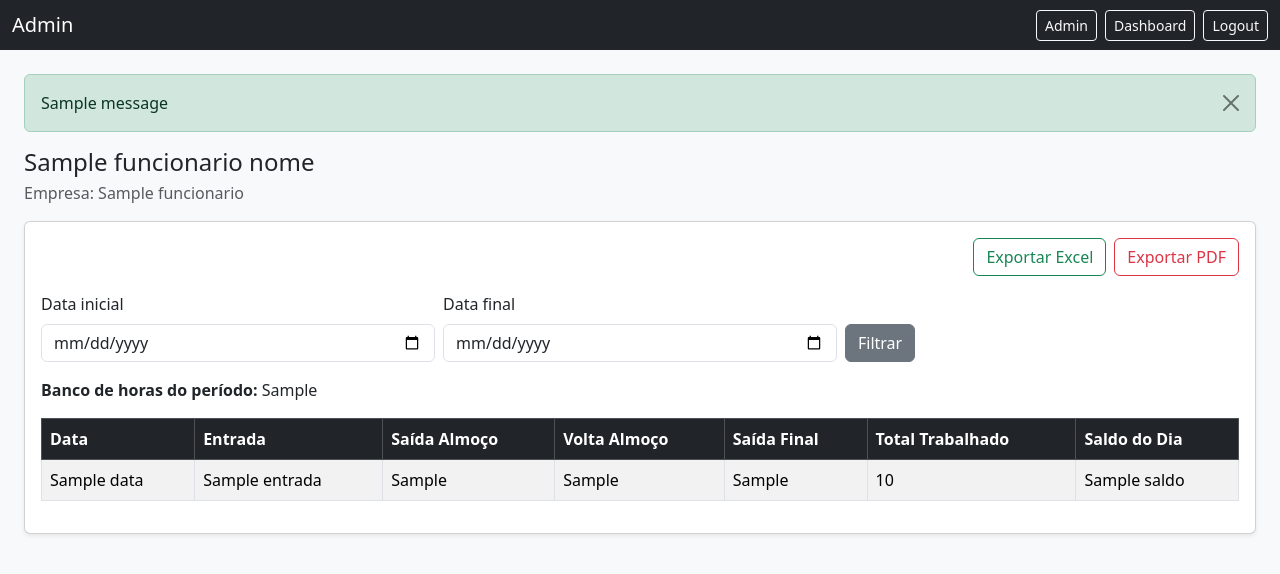
After one commit to prismotta/sistema-ponto-python, a Flask app: template web/templates/admin_funcionario.html in a window 1280 px wide. The commit adds this page. Shown: the top 574 px of the page. Run offline with Flask 3, Linux system fonts and the light colour scheme; the template is opened without the code that fills it: most values are stand-ins (such as "Sample title", 1, 10 or a date in 2020); one stand-in notice (Sample message) is shown; some libraries are stand-ins or nearby versions.

Commit message:
feat: adiciona modo admin para empresas

```diff
--- a/web/app.py
+++ b/web/app.py
@@ -116,7 +116,8 @@ def criar_banco() -> None:
                 nome_funcionario TEXT,
                 nome_exibicao TEXT,
                 nome_empresa TEXT,
-                horas_diarias_esperadas_min INTEGER
+                horas_diarias_esperadas_min INTEGER,
+                role TEXT NOT NULL DEFAULT 'user'
             )
         """)
         cursor.execute("""
@@ -140,6 +141,7 @@ def criar_banco() -> None:
         cursor.execute("ALTER TABLE usuarios ADD COLUMN IF NOT EXISTS nome_exibicao TEXT")
         cursor.execute("ALTER TABLE usuarios ADD COLUMN IF NOT EXISTS nome_empresa TEXT")
         cursor.execute("ALTER TABLE usuarios ADD COLUMN IF NOT EXISTS horas_diarias_esperadas_min INTEGER")
+        cursor.execute("ALTER TABLE usuarios ADD COLUMN IF NOT EXISTS role TEXT NOT NULL DEFAULT 'user'")
     else:
         cursor.execute("""
             CREATE TABLE IF NOT EXISTS usuarios (
@@ -149,7 +151,8 @@ def criar_banco() -> None:
                 nome_funcionario TEXT,
                 nome_exibicao TEXT,
                 nome_empresa TEXT,
-                horas_diarias_esperadas_min INTEGER
+                horas_diarias_esperadas_min INTEGER,
+                role TEXT NOT NULL DEFAULT 'user'
             )
         """)
         cursor.execute("""
@@ -186,6 +189,7 @@ def criar_banco() -> None:
             ("nome_exibicao", "TEXT"),
             ("nome_empresa", "TEXT"),
             ("horas_diarias_esperadas_min", "INTEGER"),
+            ("role", "TEXT NOT NULL DEFAULT 'user'"),
         ):
             if coluna not in colunas_usuarios:
                 try:
@@ -235,6 +239,11 @@ def usuario_logado() -> bool:
     Verifica se existe usuário autenticado na sessão.
     """
     return "user_id" in session
+
+
+def usuario_atual_id() -> Optional[int]:
+    user_id = session.get("user_id")
+    return int(user_id) if user_id is not None else None
 
 
 def api_erro(mensagem: str, status_code: int = 400):
@@ -288,6 +297,66 @@ def obter_perfil_usuario(user_id: int) -> Dict[str, Any]:
         return {"nome_funcionario": None, "nome_exibicao": None, "nome_empresa": None, "horas_diarias_esperadas_min": None}
 
     return {"nome_funcionario": row[0], "nome_exibicao": row[1], "nome_empresa": row[2], "horas_diarias_esperadas_min": row[3]}
+
+
+def obter_usuario(user_id: int) -> Optional[Dict[str, Any]]:
+    conn = conectar()
+    cursor = conn.cursor()
+    cursor.execute(
+        sql("""
+            SELECT id, username, nome_funcionario, nome_exibicao, nome_empresa, horas_diarias_esperadas_min, role
+            FROM usuarios
+            WHERE id=?
+        """),
+        (user_id,),
+    )
+    row = cursor.fetchone()
+    conn.close()
+
+    if not row:
+        return None
+
+    return {
+        "id": row[0],
+        "username": row[1],
+        "nome_funcionario": row[2],
+        "nome_exibicao": row[3],
+        "nome_empresa": row[4],
+        "horas_diarias_esperadas_min": row[5],
+        "role": row[6] or "user",
+    }
+
+
+def usuario_eh_admin(user_id: Optional[int] = None) -> bool:
+    alvo_id = user_id if user_id is not None else usuario_atual_id()
+    if alvo_id is None:
+        return False
+    usuario = obter_usuario(alvo_id)
+    return bool(usuario and usuario.get("role") == "admin")
+
+
+def empresa_normalizada(usuario: Optional[Dict[str, Any]]) -> str:
+    if not usuario:
+        return ""
+    return (usuario.get("nome_empresa") or "").strip()
+
+
+def nome_usuario_para_exibicao(usuario: Dict[str, Any]) -> str:
+    nome_exibicao = (usuario.get("nome_exibicao") or "").strip()
+    nome_funcionario = (usuario.get("nome_funcionario") or "").strip()
+    username = (usuario.get("username") or "").strip()
+    return nome_exibicao or nome_funcionario or username or "nÃ£o informado"
+
+
+def admin_pode_acessar_funcionario(admin_id: int, funcionario_id: int) -> bool:
+    admin = obter_usuario(admin_id)
+    funcionario = obter_usuario(funcionario_id)
+    if not admin or not funcionario:
+        return False
+    if admin.get("role") != "admin" or funcionario.get("role") != "user":
+        return False
+    empresa_admin = empresa_normalizada(admin)
+    return bool(empresa_admin) and empresa_admin == empresa_normalizada(funcionario)
 
 
 def primeiro_nome(nome: Optional[str]) -> Optional[str]:
@@ -570,6 +639,81 @@ def calcular_total_registro(registro: Tuple[Any, ...]) -> timedelta:
     return total
 
 
+def buscar_registros_usuario(user_id: int, data_inicio: Optional[str] = None, data_fim: Optional[str] = None) -> list[Tuple[Any, ...]]:
+    conn = conectar()
+    cursor = conn.cursor()
+    sql_query, params_extra = aplicar_filtro_periodo_sql(
+        """
+            SELECT id, user_id, data, entrada_manha, saida_almoco, volta_almoco, saida_final
+            FROM registros
+            WHERE user_id=?
+        """,
+        data_inicio,
+        data_fim,
+    )
+    sql_query += "\n            ORDER BY data DESC, id DESC"
+    cursor.execute(sql(sql_query), (user_id,) + params_extra)
+    registros = cursor.fetchall()
+    conn.close()
+    return registros
+
+
+def calcular_banco_registros(registros_db: list[Tuple[Any, ...]], esperado_min: int) -> timedelta:
+    banco = timedelta()
+    for registro in registros_db:
+        if not parse_hora(registro[6]):
+            continue
+        saldo = calcular_saldo_dia(calcular_total_registro(registro), esperado_min)
+        if saldo is not None:
+            banco += saldo
+    return banco
+
+
+def montar_registros_para_tabela(registros_db: list[Tuple[Any, ...]], esperado_min: int) -> list[Dict[str, Any]]:
+    registros = []
+    for registro in registros_db:
+        total_linha = calcular_total_registro(registro)
+        em_aberto = not bool(parse_hora(registro[6]))
+        saldo_delta = None if em_aberto else calcular_saldo_dia(total_linha, esperado_min)
+        saldo_str = "em aberto" if em_aberto else (formatar_horas_minutos(saldo_delta) if saldo_delta is not None else "-")
+        saldo_css = ""
+        if em_aberto:
+            saldo_css = "text-muted"
+        elif saldo_delta is not None:
+            saldo_min = int(round(saldo_delta.total_seconds() / 60))
+            if saldo_min > 0:
+                saldo_css = "text-success"
+            elif saldo_min < 0:
+                saldo_css = "text-danger"
+            else:
+                saldo_css = "text-secondary"
+
+        registros.append(
+            {
+                "id": registro[0],
+                "data": registro[2],
+                "entrada": registro[3],
+                "saida_almoco": registro[4],
+                "volta_almoco": registro[5],
+                "saida_final": registro[6],
+                "total": total_linha,
+                "saldo": saldo_str,
+                "saldo_css": saldo_css,
+            }
+        )
+    return registros
+
+
+def periodo_para_texto(data_inicio: Optional[str], data_fim: Optional[str], prefixo: str = "PerÃ­odo") -> str:
+    if data_inicio and data_fim:
+        return f"{prefixo}: {datetime.strptime(data_inicio, '%Y-%m-%d').strftime('%d/%m/%Y')} atÃ© {datetime.strptime(data_fim, '%Y-%m-%d').strftime('%d/%m/%Y')}"
+    if data_inicio:
+        return f"{prefixo}: a partir de {datetime.strptime(data_inicio, '%Y-%m-%d').strftime('%d/%m/%Y')}"
+    if data_fim:
+        return f"{prefixo}: atÃ© {datetime.strptime(data_fim, '%Y-%m-%d').strftime('%d/%m/%Y')}"
+    return f"{prefixo}: todos os registros"
+
+
 # ==========================================================
 # ROTAS
 # ==========================================================
@@ -585,6 +729,11 @@ def garantir_banco():
             return
         criar_banco()
         _db_init_done = True
+
+
+@app.context_processor
+def contexto_usuario():
+    return {"usuario_admin": usuario_eh_admin()}
 
 
 @app.route("/", methods=["GET", "POST"])
@@ -849,6 +998,227 @@ def dashboard():
         saldo_hoje_status=saldo_hoje_str,
         botao_ponto_texto=botao_ponto_texto,
     )
+
+
+@app.route("/admin")
+def admin_dashboard():
+    if not usuario_logado():
+        return redirect("/")
+    admin_id = session["user_id"]
+    admin = obter_usuario(admin_id)
+    if not admin or admin.get("role") != "admin":
+        flash_erro("Acesso restrito a administradores.")
+        return redirect("/dashboard")
+
+    empresa_admin = empresa_normalizada(admin)
+    conn = conectar()
+    cursor = conn.cursor()
+    cursor.execute(
+        sql("""
+            SELECT id, username, nome_funcionario, nome_exibicao, nome_empresa, horas_diarias_esperadas_min, role
+            FROM usuarios
+            WHERE role='user' AND COALESCE(nome_empresa, '')=?
+            ORDER BY COALESCE(nome_funcionario, username), username
+        """),
+        (empresa_admin,),
+    )
+    funcionarios_db = cursor.fetchall()
+    conn.close()
+
+    mes_inicio, mes_fim = limites_mes_atual_iso()
+    funcionarios = []
+    for row in funcionarios_db:
+        funcionario = {
+            "id": row[0],
+            "username": row[1],
+            "nome_funcionario": row[2],
+            "nome_exibicao": row[3],
+            "nome_empresa": row[4],
+            "horas_diarias_esperadas_min": row[5],
+            "role": row[6] or "user",
+        }
+        esperado_min = funcionario.get("horas_diarias_esperadas_min") or 8 * 60
+        registros_mes = buscar_registros_usuario(funcionario["id"], mes_inicio, mes_fim)
+        todos_registros = buscar_registros_usuario(funcionario["id"])
+        funcionarios.append(
+            {
+                "id": funcionario["id"],
+                "nome": nome_usuario_para_exibicao(funcionario),
+                "empresa": empresa_normalizada(funcionario) or "-",
+                "total_registros": len(todos_registros),
+                "banco_mes_atual": formatar_banco_horas(calcular_banco_registros(registros_mes, esperado_min)),
+            }
+        )
+
+    return render_template(
+        "admin.html",
+        funcionarios=funcionarios,
+        empresa_admin=empresa_admin or "-",
+    )
+
+
+@app.route("/admin/funcionarios/<int:funcionario_id>")
+def admin_funcionario(funcionario_id: int):
+    if not usuario_logado():
+        return redirect("/")
+    admin_id = session["user_id"]
+    if not admin_pode_acessar_funcionario(admin_id, funcionario_id):
+        flash_erro("FuncionÃ¡rio nÃ£o encontrado para esta empresa.")
+        return redirect("/admin" if usuario_eh_admin(admin_id) else "/dashboard")
+
+    data_inicio_raw = request.args.get("data_inicio")
+    data_fim_raw = request.args.get("data_fim")
+    data_inicio, data_fim, erro_periodo = validar_periodo(data_inicio_raw, data_fim_raw)
+    if erro_periodo:
+        flash_erro(erro_periodo)
+        qs = ""
+        if data_inicio_raw or data_fim_raw:
+            qs = f"?data_inicio={data_inicio_raw or ''}&data_fim={data_fim_raw or ''}"
+        return redirect(f"/admin/funcionarios/{funcionario_id}" + qs)
+
+    funcionario = obter_usuario(funcionario_id)
+    if not funcionario:
+        flash_erro("FuncionÃ¡rio nÃ£o encontrado.")
+        return redirect("/admin")
+
+    esperado_min = funcionario.get("horas_diarias_esperadas_min") or 8 * 60
+    registros_db = buscar_registros_usuario(funcionario_id, data_inicio, data_fim)
+    registros = montar_registros_para_tabela(registros_db, esperado_min)
+
+    return render_template(
+        "admin_funcionario.html",
+        funcionario=funcionario,
+        funcionario_nome=nome_usuario_para_exibicao(funcionario),
+        registros=registros,
+        data_inicio=data_inicio or "",
+        data_fim=data_fim or "",
+        banco_periodo=formatar_banco_horas(calcular_banco_registros(registros_db, esperado_min)),
+    )
+
+
+@app.route("/admin/funcionarios/<int:funcionario_id>/export/excel")
+def admin_export_excel(funcionario_id: int):
+    if not usuario_logado():
+        return redirect("/")
+    admin_id = session["user_id"]
+    if not admin_pode_acessar_funcionario(admin_id, funcionario_id):
+        flash_erro("FuncionÃ¡rio nÃ£o encontrado para esta empresa.")
+        return redirect("/admin" if usuario_eh_admin(admin_id) else "/dashboard")
+
+    data_inicio_raw = request.args.get("data_inicio")
+    data_fim_raw = request.args.get("data_fim")
+    data_inicio, data_fim, erro_periodo = validar_periodo(data_inicio_raw, data_fim_raw)
+    destino = f"/admin/funcionarios/{funcionario_id}"
+    if erro_periodo:
+        flash_erro(erro_periodo)
+        return redirect(destino)
+
+    funcionario = obter_usuario(funcionario_id)
+    if not funcionario:
+        flash_erro("FuncionÃ¡rio nÃ£o encontrado.")
+        return redirect("/admin")
+
+    esperado_min = funcionario.get("horas_diarias_esperadas_min") or 8 * 60
+    registros_db = buscar_registros_usuario(funcionario_id, data_inicio, data_fim)
+    if not registros_db:
+        flash_aviso("NÃ£o hÃ¡ registros no perÃ­odo selecionado para exportar.")
+        return redirect(destino)
+
+    wb = Workbook()
+    ws = wb.active
+    ws.title = "Registros"
+    ws.append([periodo_para_texto(data_inicio, data_fim)])
+    ws.append([f"FuncionÃ¡rio: {nome_usuario_para_exibicao(funcionario)}"])
+    ws.append([f"Empresa: {empresa_normalizada(funcionario) or '-'}"])
+    ws.append([])
+    headers = ["Data", "Entrada", "SaÃ­da AlmoÃ§o", "Volta AlmoÃ§o", "SaÃ­da Final", "Total Trabalhado", "Saldo do Dia"]
+    ws.append(headers)
+
+    for cell in ws[5]:
+        cell.font = Font(bold=True)
+
+    for registro in registros_db:
+        total_linha = calcular_total_registro(registro)
+        em_aberto = not bool(parse_hora(registro[6]))
+        saldo_delta = None if em_aberto else calcular_saldo_dia(total_linha, esperado_min)
+        saldo_str = "em aberto" if em_aberto else (formatar_horas_minutos(saldo_delta) if saldo_delta is not None else "-")
+        ws.append([registro[2], registro[3] or "", registro[4] or "", registro[5] or "", registro[6] or "", formatar_duracao_sem_sinal(total_linha), saldo_str])
+
+    ws.freeze_panes = "A6"
+    for col_idx, _ in enumerate(headers, start=1):
+        max_len = 0
+        for row in ws.iter_rows(min_col=col_idx, max_col=col_idx, values_only=True):
+            value = row[0]
+            if value is not None:
+                max_len = max(max_len, len(str(value)))
+        ws.column_dimensions[get_column_letter(col_idx)].width = min(max_len + 2, 40)
+
+    output = BytesIO()
+    wb.save(output)
+    output.seek(0)
+    return send_file(
+        output,
+        as_attachment=True,
+        download_name=f"registros_ponto_funcionario_{funcionario_id}.xlsx",
+        mimetype="application/vnd.openxmlformats-officedocument.spreadsheetml.sheet",
+    )
+
+
+@app.route("/admin/funcionarios/<int:funcionario_id>/export/pdf")
+def admin_export_pdf(funcionario_id: int):
+    if not usuario_logado():
+        return redirect("/")
+    admin_id = session["user_id"]
+    if not admin_pode_acessar_funcionario(admin_id, funcionario_id):
+        flash_erro("FuncionÃ¡rio nÃ£o encontrado para esta empresa.")
+        return redirect("/admin" if usuario_eh_admin(admin_id) else "/dashboard")
+
+    data_inicio_raw = request.args.get("data_inicio")
+    data_fim_raw = request.args.get("data_fim")
+    data_inicio, data_fim, erro_periodo = validar_periodo(data_inicio_raw, data_fim_raw)
+    destino = f"/admin/funcionarios/{funcionario_id}"
+    if erro_periodo:
+        flash_erro(erro_periodo)
+        return redirect(destino)
+
+    funcionario = obter_usuario(funcionario_id)
+    if not funcionario:
+        flash_erro("FuncionÃ¡rio nÃ£o encontrado.")
+        return redirect("/admin")
+
+    esperado_min = funcionario.get("horas_diarias_esperadas_min") or 8 * 60
+    registros_db = buscar_registros_usuario(funcionario_id, data_inicio, data_fim)
+    if not registros_db:
+        flash_aviso("NÃ£o hÃ¡ registros no perÃ­odo selecionado para exportar.")
+        return redirect(destino)
+
+    buffer = BytesIO()
+    doc = SimpleDocTemplate(buffer, pagesize=A4, topMargin=18 * mm, bottomMargin=18 * mm, leftMargin=16 * mm, rightMargin=16 * mm, pageCompression=0, title="RelatÃ³rio de Ponto")
+    styles = getSampleStyleSheet()
+    styles.add(ParagraphStyle(name="TitleCenter", parent=styles["Title"], alignment=TA_CENTER))
+    story = [
+        Paragraph("RelatÃ³rio de Ponto", styles["TitleCenter"]),
+        Spacer(1, 4 * mm),
+        Paragraph(f"<b>FuncionÃ¡rio:</b> {nome_usuario_para_exibicao(funcionario)}", styles["Normal"]),
+        Paragraph(f"<b>Empresa:</b> {empresa_normalizada(funcionario) or '-'}", styles["Normal"]),
+        Paragraph(f"<b>{periodo_para_texto(data_inicio, data_fim)}</b>", styles["Normal"]),
+        Spacer(1, 5 * mm),
+    ]
+    data_table = [["Data", "Entrada", "SaÃ­da AlmoÃ§o", "Volta AlmoÃ§o", "SaÃ­da Final", "Total", "Saldo"]]
+    for registro in registros_db:
+        total_linha = calcular_total_registro(registro)
+        em_aberto = not bool(parse_hora(registro[6]))
+        saldo_delta = None if em_aberto else calcular_saldo_dia(total_linha, esperado_min)
+        saldo_str = "em aberto" if em_aberto else (formatar_horas_minutos(saldo_delta) if saldo_delta is not None else "-")
+        data_table.append([registro[2], registro[3] or "", registro[4] or "", registro[5] or "", registro[6] or "", formatar_duracao_sem_sinal(total_linha), saldo_str])
+
+    table = Table(data_table, repeatRows=1)
+    table.setStyle(TableStyle([("BACKGROUND", (0, 0), (-1, 0), colors.HexColor("#1f2937")), ("TEXTCOLOR", (0, 0), (-1, 0), colors.white), ("GRID", (0, 0), (-1, -1), 0.25, colors.HexColor("#cbd5e1")), ("FONTSIZE", (0, 0), (-1, -1), 8)]))
+    story.append(table)
+    doc.build(story)
+
+    buffer.seek(0)
+    return send_file(buffer, as_attachment=True, download_name=f"registros_ponto_funcionario_{funcionario_id}.pdf", mimetype="application/pdf")
 
 
 @app.route("/perfil", methods=["GET", "POST"])
--- /dev/null
+++ b/web/templates/admin_funcionario.html
@@ -0,0 +1,107 @@
+<!DOCTYPE html>
+<html lang="pt-br">
+<head>
+    <meta charset="UTF-8">
+    <meta name="viewport" content="width=device-width, initial-scale=1">
+    <title>Histórico do Funcionário - Sistema de Ponto</title>
+    <meta name="theme-color" content="#212529">
+    <link rel="manifest" href="/manifest.json">
+    <link href="https://cdn.jsdelivr.net/npm/bootstrap@5.3.3/dist/css/bootstrap.min.css" rel="stylesheet">
+    <style>
+      .table-responsive { -webkit-overflow-scrolling: touch; }
+      .table td, .table th { white-space: nowrap; }
+    </style>
+</head>
+<body class="bg-light">
+<nav class="navbar navbar-dark bg-dark">
+    <div class="container-fluid">
+        <span class="navbar-brand mb-0 h1">Admin</span>
+        <div class="d-flex gap-2">
+            <a href="/admin" class="btn btn-outline-light btn-sm">Admin</a>
+            <a href="/dashboard" class="btn btn-outline-light btn-sm">Dashboard</a>
+            <a href="/logout" class="btn btn-outline-light btn-sm">Logout</a>
+        </div>
+    </div>
+</nav>
+
+<div class="container-fluid mt-3 mt-md-4 px-3 px-md-4">
+    {% with messages = get_flashed_messages(with_categories=true) %}
+      {% if messages %}
+        {% for category, message in messages %}
+          <div class="alert alert-{{ 'success' if category == 'success' else ('danger' if category == 'error' else ('warning' if category == 'warning' else 'info')) }} alert-dismissible fade show" role="alert">
+            {{ message }}
+            <button type="button" class="btn-close" data-bs-dismiss="alert" aria-label="Close"></button>
+          </div>
+        {% endfor %}
+      {% endif %}
+    {% endwith %}
+
+    <div class="mb-3">
+        <h1 class="h4 mb-1">{{ funcionario_nome }}</h1>
+        <p class="text-muted mb-0">Empresa: {{ funcionario.nome_empresa or "-" }}</p>
+    </div>
+
+    <div class="card shadow-sm">
+        <div class="card-body">
+            <div class="d-grid d-md-flex justify-content-md-end gap-2 mb-3">
+                <a href="/admin/funcionarios/{{ funcionario.id }}/export/excel?data_inicio={{ data_inicio }}&data_fim={{ data_fim }}" class="btn btn-outline-success">Exportar Excel</a>
+                <a href="/admin/funcionarios/{{ funcionario.id }}/export/pdf?data_inicio={{ data_inicio }}&data_fim={{ data_fim }}" class="btn btn-outline-danger">Exportar PDF</a>
+            </div>
+
+            <form class="row g-2 align-items-end mb-3" method="GET" action="/admin/funcionarios/{{ funcionario.id }}">
+                <div class="col-12 col-md-4">
+                    <label class="form-label">Data inicial</label>
+                    <input type="date" class="form-control" name="data_inicio" value="{{ data_inicio }}">
+                </div>
+                <div class="col-12 col-md-4">
+                    <label class="form-label">Data final</label>
+                    <input type="date" class="form-control" name="data_fim" value="{{ data_fim }}">
+                </div>
+                <div class="col-12 col-md-4">
+                    <button type="submit" class="btn btn-secondary">Filtrar</button>
+                </div>
+            </form>
+
+            <p class="mb-3"><strong>Banco de horas do período:</strong> {{ banco_periodo }}</p>
+
+            <div class="table-responsive">
+                <table class="table table-striped table-bordered">
+                    <thead class="table-dark">
+                        <tr>
+                            <th>Data</th>
+                            <th>Entrada</th>
+                            <th>Saída Almoço</th>
+                            <th>Volta Almoço</th>
+                            <th>Saída Final</th>
+                            <th>Total Trabalhado</th>
+                            <th>Saldo do Dia</th>
+                        </tr>
+                    </thead>
+                    <tbody>
+                        {% for r in registros %}
+                        <tr>
+                            <td>{{ r.data }}</td>
+                            <td>{{ r.entrada if r.entrada else "-" }}</td>
+                            <td>{{ r.saida_almoco if r.saida_almoco else "-" }}</td>
+                            <td>{{ r.volta_almoco if r.volta_almoco else "-" }}</td>
+                            <td>{{ r.saida_final if r.saida_final else "-" }}</td>
+                            <td>{{ r.total }}</td>
+                            <td class="{{ r.saldo_css }}">{{ r.saldo }}</td>
+                        </tr>
+                        {% else %}
+                        <tr>
+                            <td colspan="7" class="text-center text-muted">Nenhum registro encontrado no período.</td>
+                        </tr>
+                        {% endfor %}
+                    </tbody>
+                </table>
+            </div>
+        </div>
+    </div>
+</div>
+
+<script src="https://cdn.jsdelivr.net/npm/bootstrap@5.3.3/dist/js/bootstrap.bundle.min.js"></script>
+<script src="/static/pwa-update.js"></script>
+<script src="/static/connection-status.js"></script>
+</body>
+</html>
--- a/web/templates/dashboard.html
+++ b/web/templates/dashboard.html
@@ -43,6 +43,9 @@
     <div class="container-fluid">
         <span class="navbar-brand mb-0 h1">Sistema de Ponto</span>
         <div class="d-flex gap-2">
+            {% if usuario_admin %}
+            <a href="/admin" class="btn btn-outline-light btn-sm">Admin</a>
+            {% endif %}
             <a href="/perfil" class="btn btn-outline-light btn-sm">Perfil</a>
             <a href="/logout" class="btn btn-outline-light btn-sm">Logout</a>
         </div>
```
Also changed, not shown: tests/test_web.py (+127 -0 lines), web/templates/admin.html (added, +84 -0 lines).
